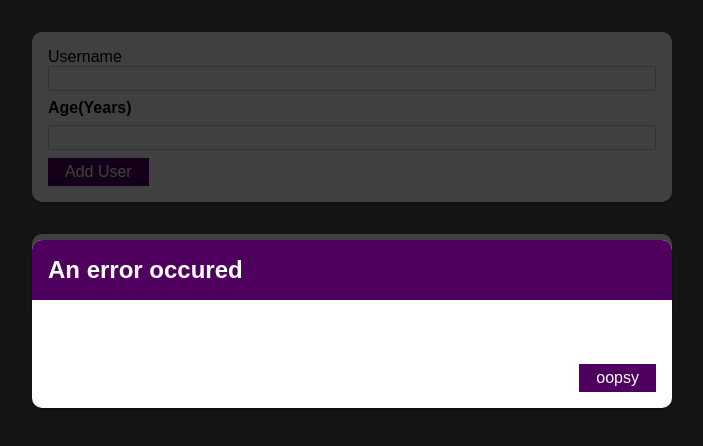
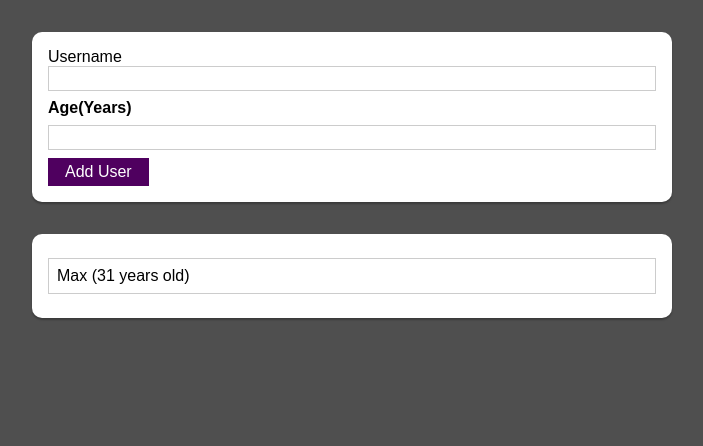
Before and after one commit to ppalladio/AddUser, a React (Create React App) app: page / in a window 1280 px wide. Shown: the top 446 px of the page, without its empty margins (288-991 px from the left). Built offline with nearby package versions, Linux system fonts and the light colour scheme.

Commit message:
close modal

```diff
--- a/src/components/UI/ErrorModal.js
+++ b/src/components/UI/ErrorModal.js
@@ -3,7 +3,7 @@ import Card from './Card';
 import Button from './Button';
 function ErrorModal(props) {
     return (
-        <div className={classes.backdrop}>
+        <div onClick={props.onClickDismiss} className={classes.backdrop}>
         <Card className={classes.modal}>
             <header className={classes.header}>
                 <h2>{props.title}</h2>
@@ -12,7 +12,8 @@ function ErrorModal(props) {
                 <p>{props.msg}</p>
             </div>
             <footer className={classes.actions}>
-                <Button>oopsy</Button>
+                <Button onClick={props.onClickDismiss}>oopsy</Button>
+                {/* //: the place where we want to click and close the modal */}
             </footer>
         </Card>
         </div>
--- a/src/components/Users/AddUser.js
+++ b/src/components/Users/AddUser.js
@@ -6,15 +6,23 @@ import ErrorModal from '../UI/ErrorModal';
 function AddNewUser(props) {
     const [enteredUsername, setEnteredUsername] = useState('');
     const [enteredAge, setEnteredAge] = useState('');
+    const [error, setError] = useState()
     function submitHandler(e) {
         e.preventDefault();
         if (
             enteredUsername.trim().length === 0 ||
             enteredAge.trim().length === 0
-        ) {
+        ) {setError({
+            title: 'Invalid input',
+            msg:' Please enter a valid name and age.',
+        })
             return;
         }
         if (+enteredAge < 1) {
+            setError({
+                title:'Invalid age',
+                msg: 'Please enter a valid age.',
+            })
             return;
         }
         props.onAddUser(enteredUsername,enteredAge);
@@ -29,10 +37,14 @@ function AddNewUser(props) {
     const ageChangeHandler = (e) => {
         setEnteredAge(e.target.value);
     };
+
+    const errorHandler = ()=>{ //. to close modal window
+        setError(null)
+    }
     return (
         //! props is anything passed from the parent component to the child component
         <div>
-        <ErrorModal title='An error occured' message='something went wrong'/>
+        {error &&<ErrorModal title={error.title} msg={error.msg} onClickDismiss={errorHandler}/>}
         <Card className={classes.input}>
             {/* //.className in card component as props.className*/}
             <form onSubmit={submitHandler}>
```
